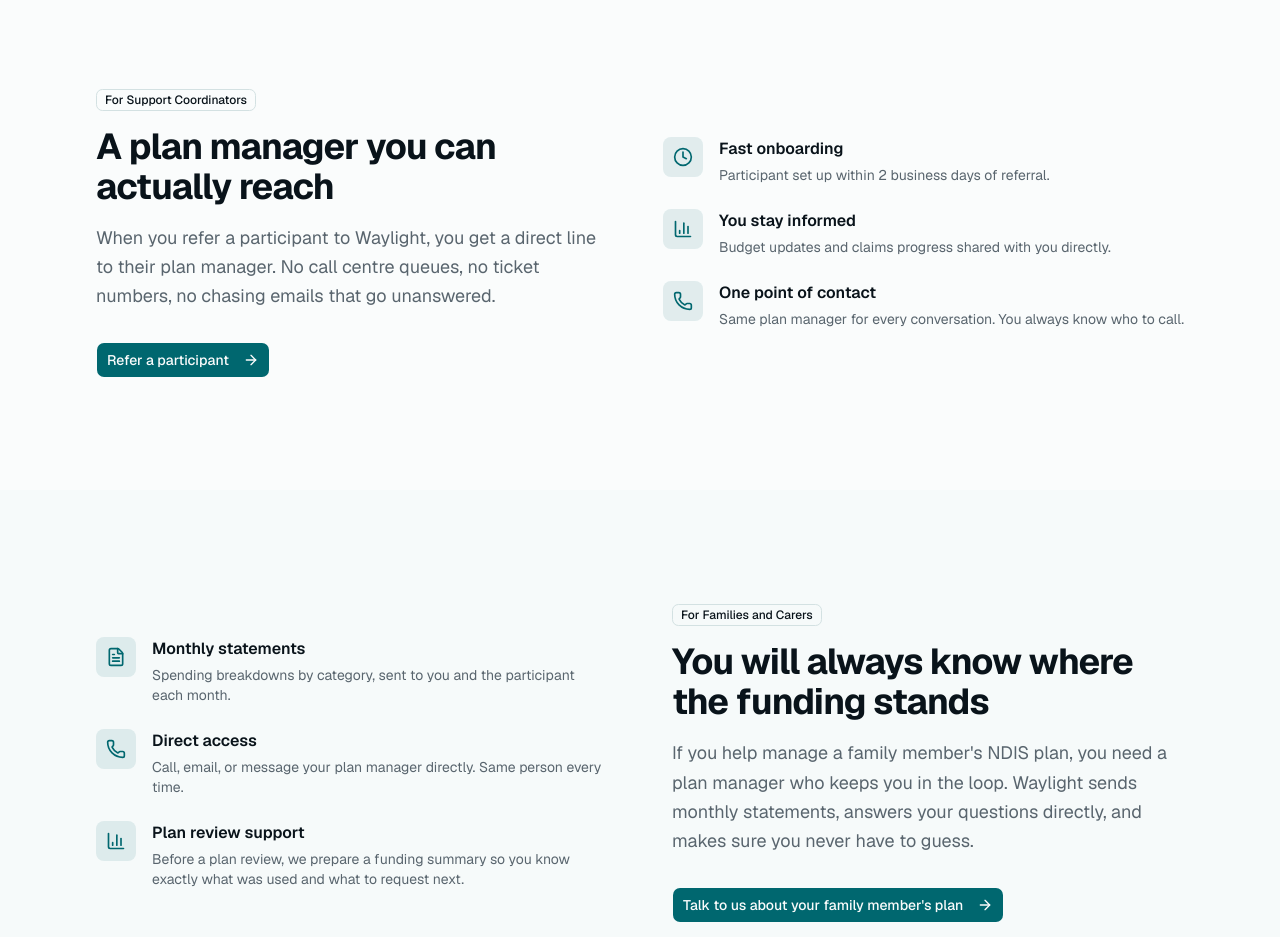
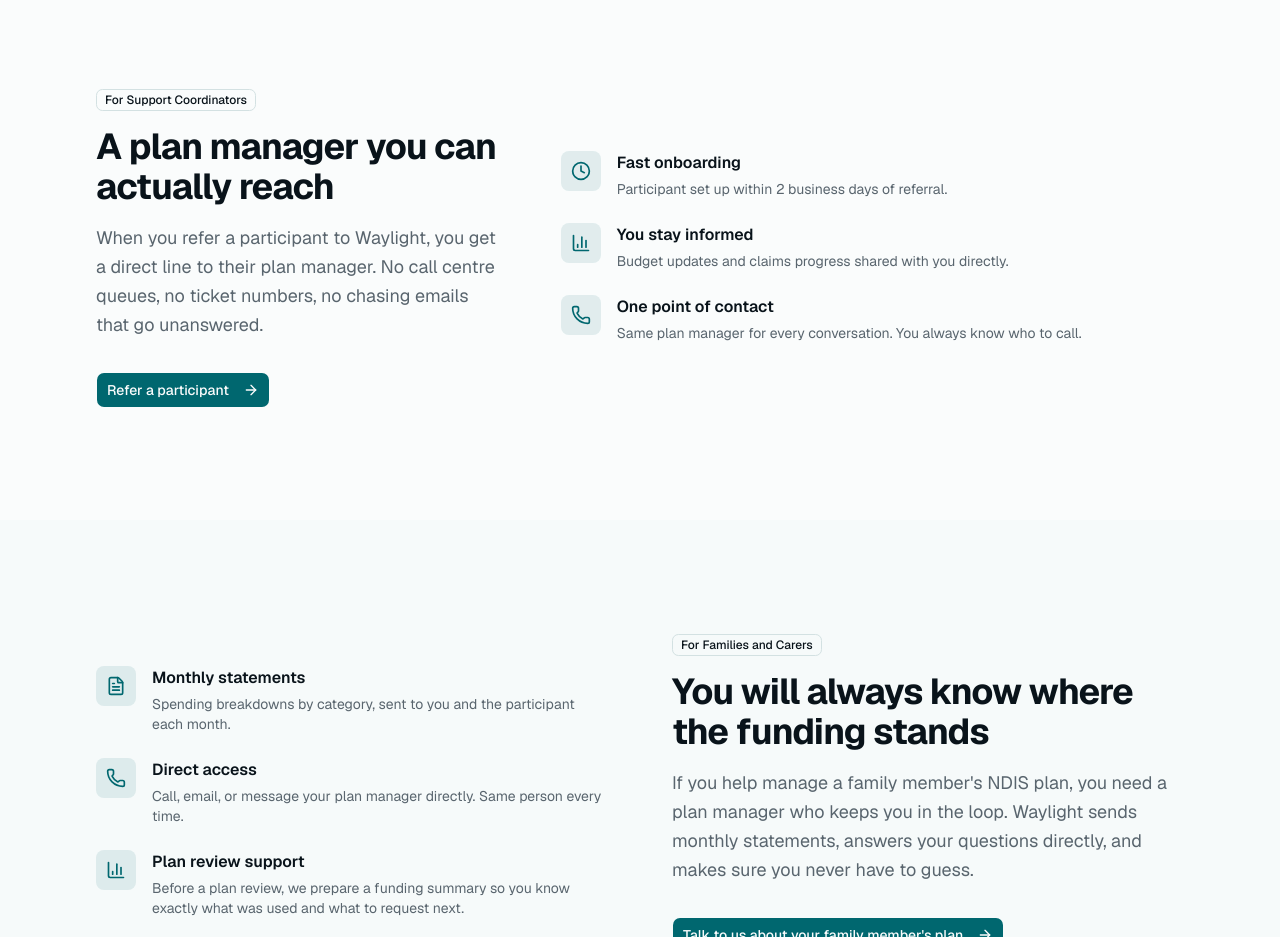
Before and after one commit to j0shinator24/waylight-website, a Next.js app: page / in a window 1280 px wide. Shown: the part 2620-3557 px from the top of the page. Built offline with nearby package versions, Linux system fonts and the light colour scheme.

Commit message:
Auto-sync: 2026-04-05 21:03:13

```diff
--- a/src/app/page.tsx
+++ b/src/app/page.tsx
@@ -221,7 +221,7 @@
                 </Link>
               </div>
             </div>
-            <div className="space-y-6">
+            <div className="flex-[999_0_0] min-w-[50%] space-y-6">
               <div className="flex gap-4 items-start">
                 <div className="flex h-10 w-10 shrink-0 items-center justify-center rounded-lg bg-primary/10">
                   <Clock className="h-5 w-5 text-primary" />
```
